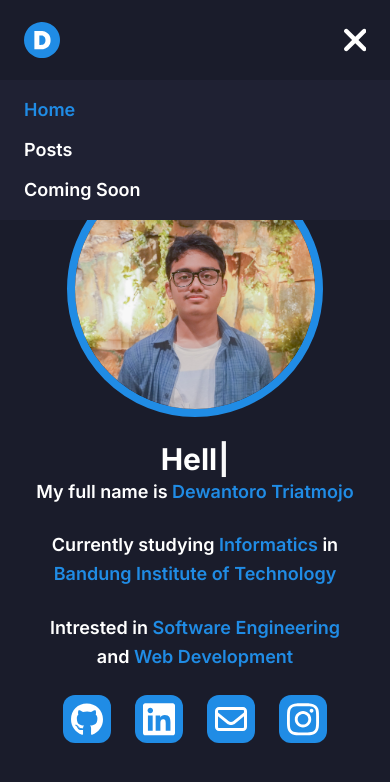
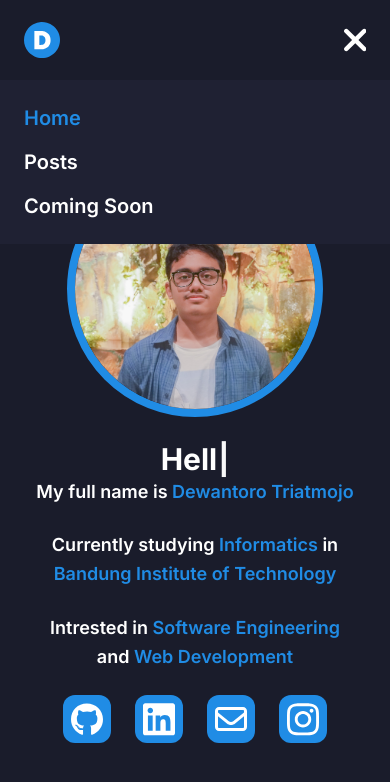
Before and after one commit to dewodt/dewodt-website, a Next.js app: page / in a window 390 px wide. Both pictures are taken after a click on the button 352 px from the left and 40 px from the top of the page. Shown: the top 782 px of the page. Built offline with nearby package versions, Linux system fonts and the light colour scheme.

Commit message:
Increase navbar font size on mobile

```diff
--- a/components/item.tsx
+++ b/components/item.tsx
@@ -11,7 +11,7 @@ export default function Item({ url, page, onPage }: typeItem) {
   const notOnPageStyle = "text-white";
 
   return (
-    <li className="list-none text-lg font-semibold md:text-xl 2xl:text-2xl">
+    <li className="list-none text-xl font-semibold 2xl:text-2xl">
       <Link
         className={page === onPage ? onPageStyle : notOnPageStyle}
         href={url}
--- a/components/navbar.tsx
+++ b/components/navbar.tsx
@@ -11,7 +11,7 @@ export default function NavBar({ onPage }: { onPage: string }) {
     setExpandNav(!expandNav);
   }
 
-  const expandNavStyle = "flex flex-col gap-y-3 absolute top-20 w-screen py-4 px-6 bg-[#1F2133] md:static md:flex md:flex-row md:gap-x-14 md:bg-[#1A1C2B] md:ml-[15vw]";
+  const expandNavStyle = "flex flex-col gap-y-4 absolute top-20 w-screen py-6 px-6 bg-[#1F2133] md:static md:flex md:flex-row md:gap-x-14 md:bg-[#1A1C2B] md:ml-[15vw]";
   const notExpandNavStyle = "hidden md:static md:flex md:flex-row md:gap-x-14 md:bg-[#1A1C2B] md:ml-[15vw]";
 
   return (
```
